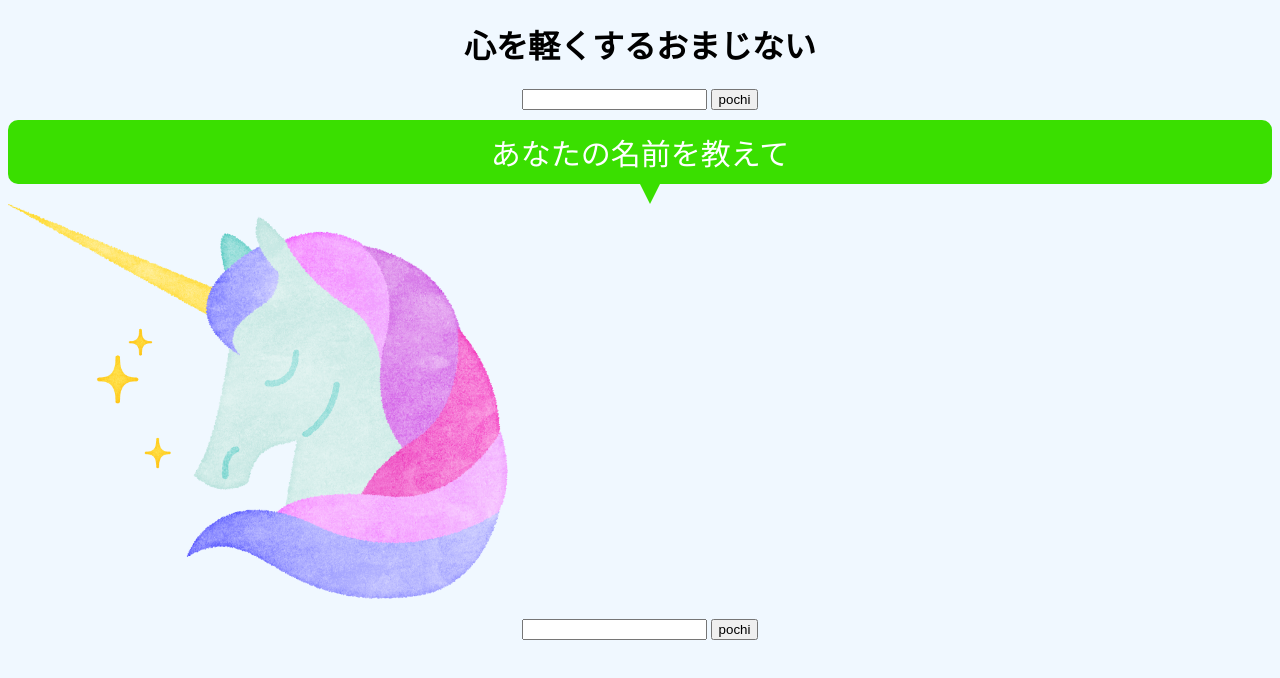
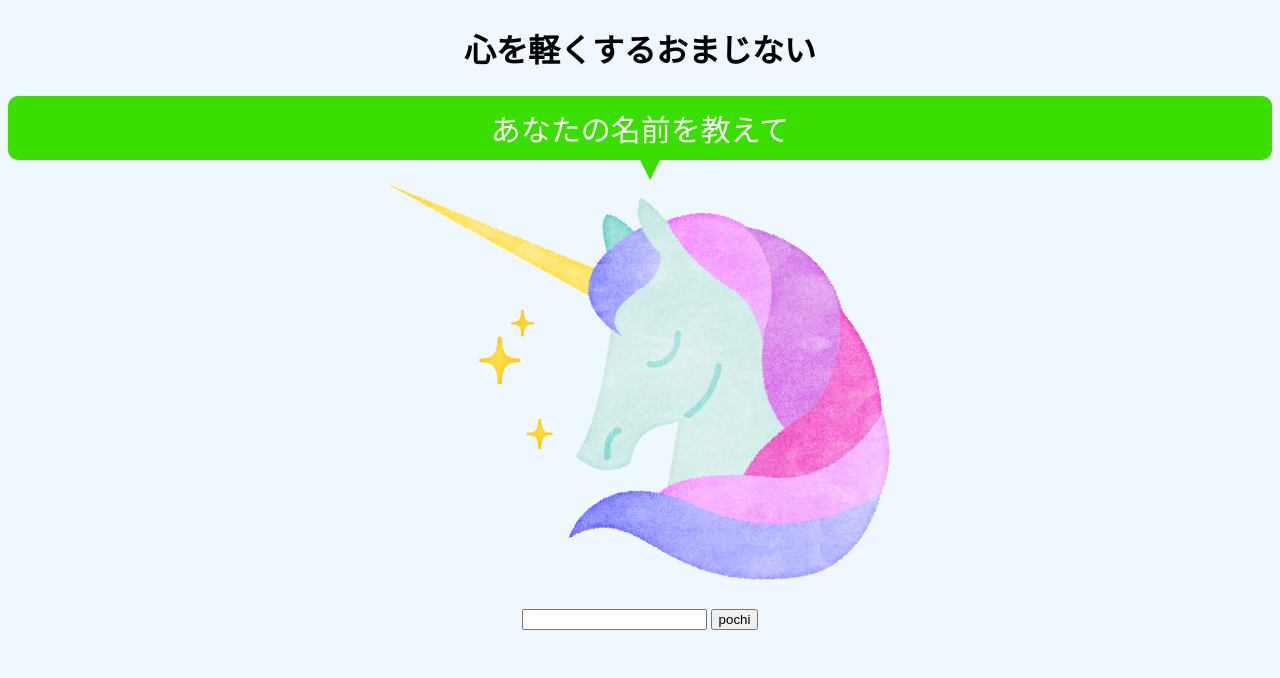
Before and after one commit to jasmine-tokudome/positive_phrase_maker, a plain HTML site: page index.html in a window 1280 px wide. Drawn offline with Linux system fonts and the light colour scheme.

Commit message:
余白調整

```diff
--- a/index.html
+++ b/index.html
@@ -10,15 +10,13 @@
 
     <body>
         <h1>心を軽くするおまじない</h1>
-        <!-- <label for="name">あなたの名前を教えて：</label> -->
-        <input type="text" id="name">
-        <button id="button">pochi</button>
         <div class="balloon">
             <div id="output" style="white-space: pre-line;">あなたの名前を教えて</div>
         </div>
         <div>
         <img src="unicorn.png" id="face" alt="画像" />
         </div>
+        <!-- <label for="name">あなたの名前を教えて：</label> -->
         <input type="text" id="name">
         <button id="button">pochi</button>
     </body>
--- a/main.css
+++ b/main.css
@@ -3,11 +3,14 @@ body {
     text-align: center;
 }
 
+h1 {
+    margin: 25px 0;
+    }
+
 #face {
     /* ここに画像の装飾を書く */
     width: 500px;
-    margin: 20px 0;     /* 上下に20pxの余白 */
-    display: block;     /* 余白問題の解消 */
+    margin: 25px 0;
 }
 
 /* ここから下は吹き出しの装飾 */
```
